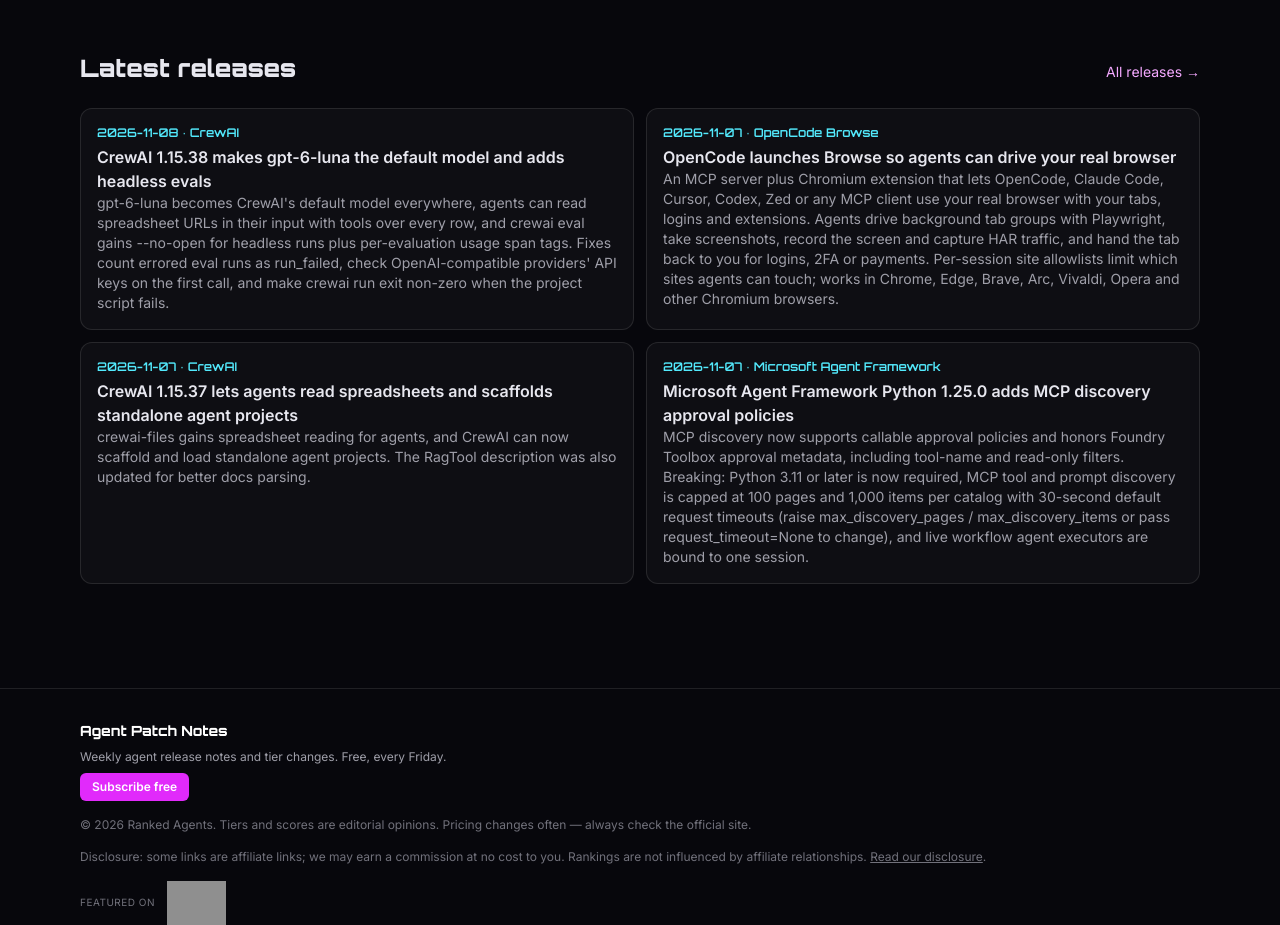
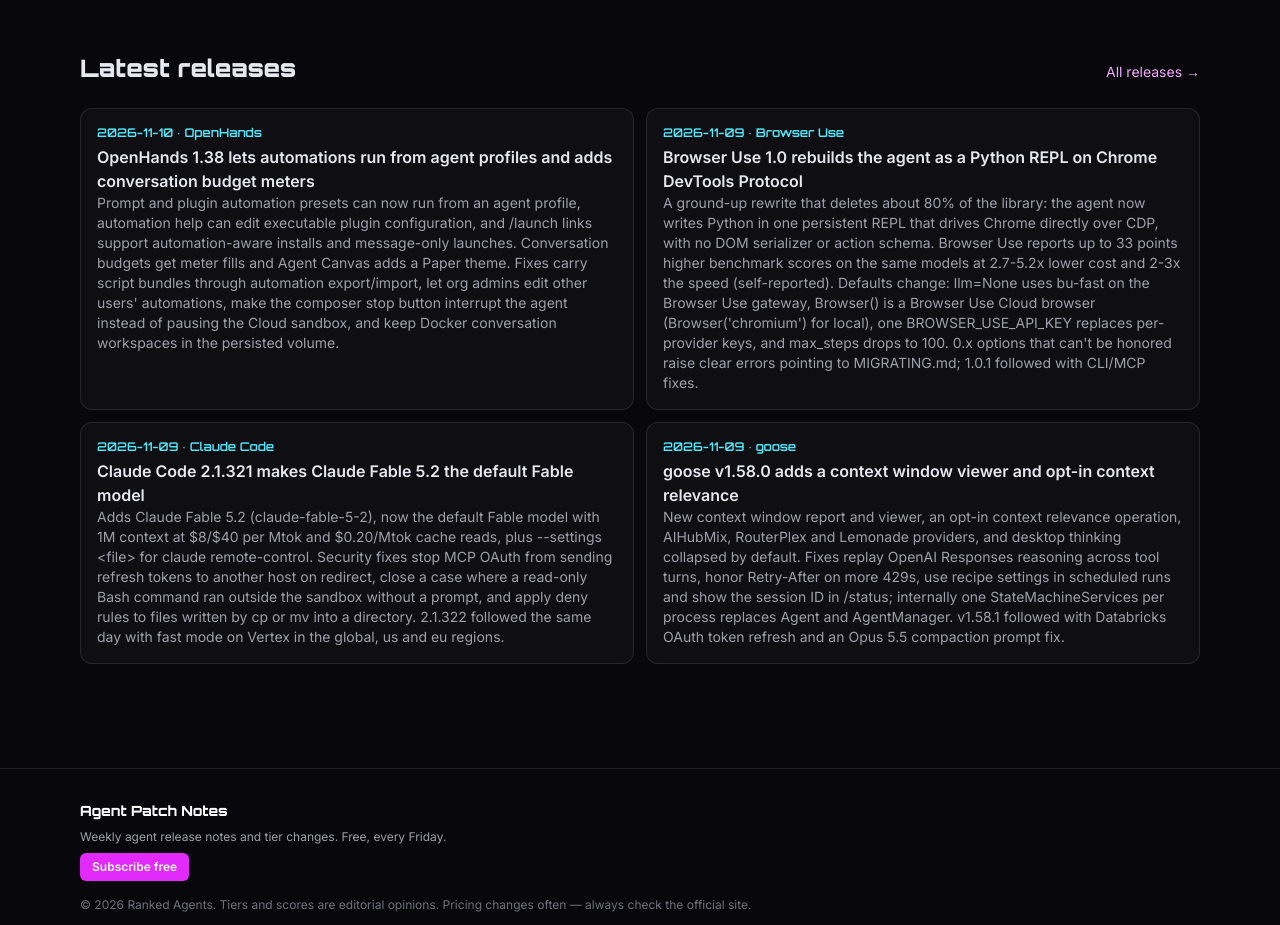
Before and after one commit to Bombtek/ranked-agents, a Next.js app: page / in a window 1280 px wide. Shown: the part 2280-3205 px from the top of the page. Built offline with nearby package versions, Linux system fonts and the light colour scheme; no server answers; grey boxes are pictures that could not be loaded.

Commit message:
Daily update 2026-11-10: add Browser Use 1.0, Claude Code 2.1.321, goose 1.58.0, OpenHands 1.38

```diff
--- a/data/releases.ts
+++ b/data/releases.ts
@@ -1,6 +1,10 @@
 export interface Release { title: string; product: string; date: string; summary: string; source: string; toolSlug?: string }
 // Newest first. Dates are ISO (YYYY-MM-DD).
 export const releases: Release[] = [
+  { title: "OpenHands 1.38 lets automations run from agent profiles and adds conversation budget meters", product: "OpenHands", date: "2026-11-10", summary: "Prompt and plugin automation presets can now run from an agent profile, automation help can edit executable plugin configuration, and /launch links support automation-aware installs and message-only launches. Conversation budgets get meter fills and Agent Canvas adds a Paper theme. Fixes carry script bundles through automation export/import, let org admins edit other users' automations, make the composer stop button interrupt the agent instead of pausing the Cloud sandbox, and keep Docker conversation workspaces in the persisted volume.", source: "https://github.com/OpenHands/OpenHands/releases/tag/v1.38.0" },
+  { title: "Browser Use 1.0 rebuilds the agent as a Python REPL on Chrome DevTools Protocol", product: "Browser Use", date: "2026-11-09", summary: "A ground-up rewrite that deletes about 80% of the library: the agent now writes Python in one persistent REPL that drives Chrome directly over CDP, with no DOM serializer or action schema. Browser Use reports up to 33 points higher benchmark scores on the same models at 2.7-5.2x lower cost and 2-3x the speed (self-reported). Defaults change: llm=None uses bu-fast on the Browser Use gateway, Browser() is a Browser Use Cloud browser (Browser('chromium') for local), one BROWSER_USE_API_KEY replaces per-provider keys, and max_steps drops to 100. 0.x options that can't be honored raise clear errors pointing to MIGRATING.md; 1.0.1 followed with CLI/MCP fixes.", source: "https://github.com/browser-use/browser-use/releases/tag/1.0.0", toolSlug: "browser-use" },
+  { title: "Claude Code 2.1.321 makes Claude Fable 5.2 the default Fable model", product: "Claude Code", date: "2026-11-09", summary: "Adds Claude Fable 5.2 (claude-fable-5-2), now the default Fable model with 1M context at $8/$40 per Mtok and $0.20/Mtok cache reads, plus --settings <file> for claude remote-control. Security fixes stop MCP OAuth from sending refresh tokens to another host on redirect, close a case where a read-only Bash command ran outside the sandbox without a prompt, and apply deny rules to files written by cp or mv into a directory. 2.1.322 followed the same day with fast mode on Vertex in the global, us and eu regions.", source: "https://github.com/anthropics/claude-code/releases/tag/v2.1.321", toolSlug: "claude-code" },
+  { title: "goose v1.58.0 adds a context window viewer and opt-in context relevance", product: "goose", date: "2026-11-09", summary: "New context window report and viewer, an opt-in context relevance operation, AIHubMix, RouterPlex and Lemonade providers, and desktop thinking collapsed by default. Fixes replay OpenAI Responses reasoning across tool turns, honor Retry-After on more 429s, use recipe settings in scheduled runs and show the session ID in /status; internally one StateMachineServices per process replaces Agent and AgentManager. v1.58.1 followed with Databricks OAuth token refresh and an Opus 5.5 compaction prompt fix.", source: "https://github.com/aaif-goose/goose/releases/tag/v1.58.0" },
   { title: "CrewAI 1.15.38 makes gpt-6-luna the default model and adds headless evals", product: "CrewAI", date: "2026-11-08", summary: "gpt-6-luna becomes CrewAI's default model everywhere, agents can read spreadsheet URLs in their input with tools over every row, and crewai eval gains --no-open for headless runs plus per-evaluation usage span tags. Fixes count errored eval runs as run_failed, check OpenAI-compatible providers' API keys on the first call, and make crewai run exit non-zero when the project script fails.", source: "https://github.com/crewAIInc/crewAI/releases/tag/1.15.38", toolSlug: "crewai" },
   { title: "OpenCode launches Browse so agents can drive your real browser", product: "OpenCode Browse", date: "2026-11-07", summary: "An MCP server plus Chromium extension that lets OpenCode, Claude Code, Cursor, Codex, Zed or any MCP client use your real browser with your tabs, logins and extensions. Agents drive background tab groups with Playwright, take screenshots, record the screen and capture HAR traffic, and hand the tab back to you for logins, 2FA or payments. Per-session site allowlists limit which sites agents can touch; works in Chrome, Edge, Brave, Arc, Vivaldi, Opera and other Chromium browsers.", source: "https://opencode.ai/product/browse" },
   { title: "CrewAI 1.15.37 lets agents read spreadsheets and scaffolds standalone agent projects", product: "CrewAI", date: "2026-11-07", summary: "crewai-files gains spreadsheet reading for agents, and CrewAI can now scaffold and load standalone agent projects. The RagTool description was also updated for better docs parsing.", source: "https://github.com/crewAIInc/crewAI/releases/tag/1.15.37", toolSlug: "crewai" },
--- a/data/tools.ts
+++ b/data/tools.ts
@@ -39,7 +39,7 @@ export const tools: Tool[] = [
   { slug: "cline", name: "Cline", url: "https://cline.bot", summary: "Open-source autonomous coding agent for VS Code.", description: "Cline plans and executes multi-step coding tasks in VS Code, with human approval for file edits and terminal commands, and MCP support.", pricing: "Open source extension; bring your own model — see site", useCases: ["BYO-model agent in VS Code", "MCP tool use"], tier: "B", score: 78, categories: ["coding"] },
   // Browser / computer use agents
   { slug: "chatgpt-agent", name: "ChatGPT Agent", url: "https://chatgpt.com", summary: "ChatGPT's agent mode that browses and acts with its own virtual computer.", description: "ChatGPT agent mode combines web browsing, a terminal and connectors to complete multi-step tasks such as research, form filling and spreadsheet creation, asking for confirmation before consequential actions.", pricing: "Included with paid ChatGPT plans — see site", useCases: ["Web tasks end-to-end", "Research to deliverable", "Shopping and booking help"], tier: "S", score: 90, categories: ["browser", "research", "general"] },
-  { slug: "browser-use", name: "Browser Use", url: "https://browser-use.com", summary: "Open-source library that lets AI agents control a browser.", description: "Browser Use connects LLMs to a real browser via Playwright so agents can navigate, click and extract. Offers an open-source Python library and a hosted cloud.", pricing: "Open source; cloud is paid — see site", useCases: ["Building browser agents", "Web scraping with reasoning", "QA automation"], tier: "A", score: 87, categories: ["browser", "framework"] },
+  { slug: "browser-use", name: "Browser Use", url: "https://browser-use.com", summary: "Open-source library that lets AI agents control a browser.", description: "Browser Use lets LLM agents navigate, click and extract on real websites. Since 1.0 the agent writes Python in a persistent REPL that drives Chrome directly over the Chrome DevTools Protocol. Offers an open-source Python library, a CLI and MCP server, and a hosted cloud with browsers and a model gateway.", pricing: "Open source; cloud is paid — see site", useCases: ["Building browser agents", "Web scraping with reasoning", "QA automation"], tier: "A", score: 87, categories: ["browser", "framework"] },
   { slug: "browserbase", name: "Browserbase", url: "https://www.browserbase.com", summary: "Headless browser infrastructure for AI agents, plus the Stagehand SDK.", description: "Browserbase runs scalable, stealthy cloud browsers with session recording, and maintains Stagehand, an open-source framework mixing code and natural-language browser actions.", pricing: "Free tier plus paid plans — see site", useCases: ["Production browser agents", "Scaling automation"], tier: "A", score: 85, categories: ["browser"] },
   { slug: "perplexity-comet", name: "Perplexity Comet", url: "https://www.perplexity.ai/comet", summary: "Perplexity's AI-native browser with a built-in assistant.", description: "Comet is a Chromium-based browser where the Perplexity assistant can summarize pages, manage tabs and take actions across sites.", pricing: "See site", useCases: ["Agentic everyday browsing", "Research while browsing"], tier: "B", score: 79, categories: ["browser"] },
   { slug: "manus", name: "Manus", url: "https://manus.im", summary: "General-purpose autonomous agent that executes tasks in a cloud computer.", description: "Manus plans and executes long tasks—research, building sites, data analysis—inside a sandboxed environment with browser and code tools.", pricing: "Free tier plus paid credits/plans — see site", useCases: ["Hands-off multi-step tasks", "Reports and slides", "Web app generation"], tier: "A", score: 84, categories: ["general", "browser", "research"] },
```
